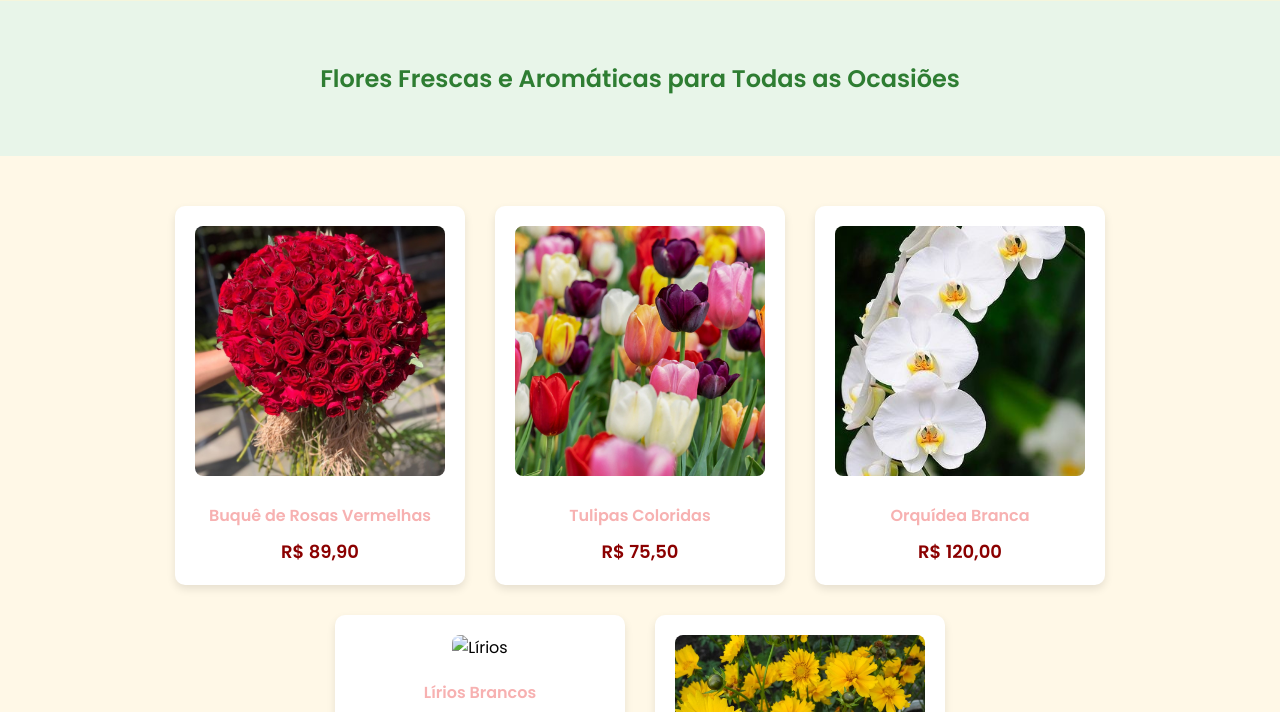
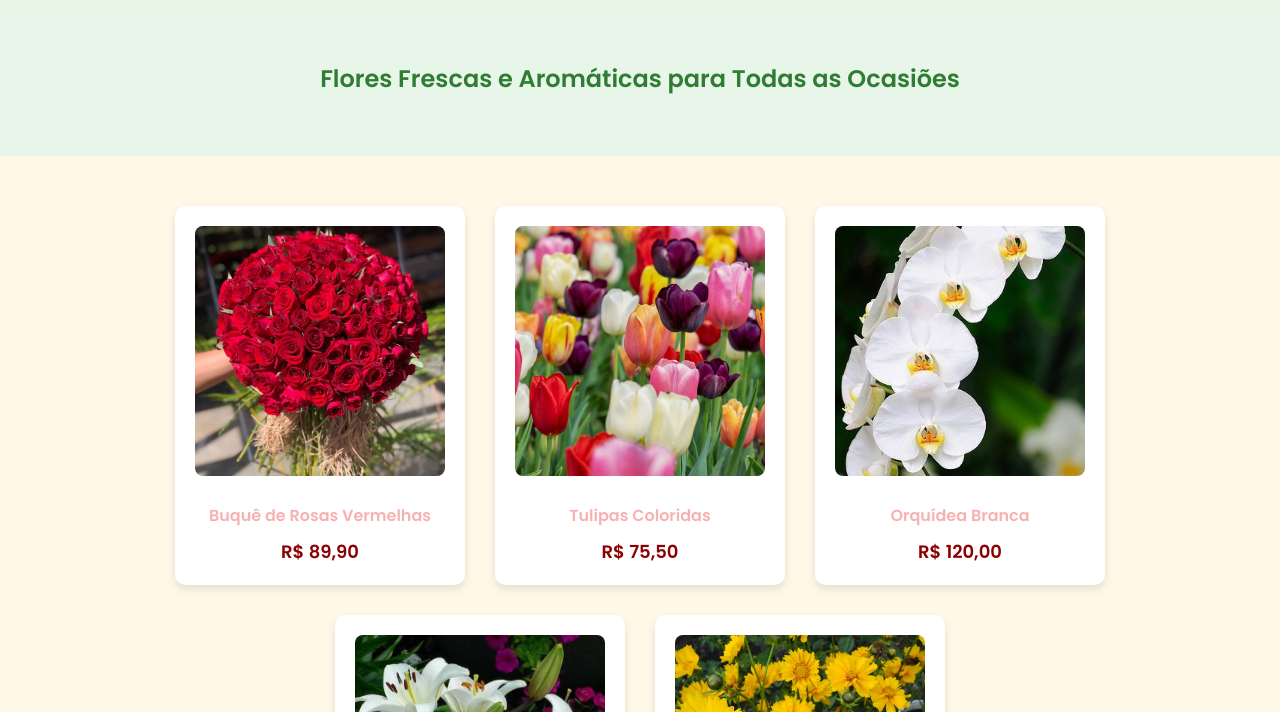
Before and after one commit to Raika12345/Siteee, a plain HTML site: page index.html in a window 1280 px wide. Shown: the part 70-782 px from the top of the page. Drawn offline with Linux system fonts and the light colour scheme.

Commit message:
Update index.html

```diff
--- a/index.html
+++ b/index.html
@@ -334,7 +334,7 @@
       <div class="preco">R$ 120,00</div>
     </div>
     <div class="flor-card">
-      <img src="liriosbranca.jpg" alt="Lírios" />
+      <img src="liriosbrancas.jpg" alt="Lírios" />
       <h4>Lírios Brancos</h4>
       <div class="preco">R$ 95,00</div>
     </div>
```
